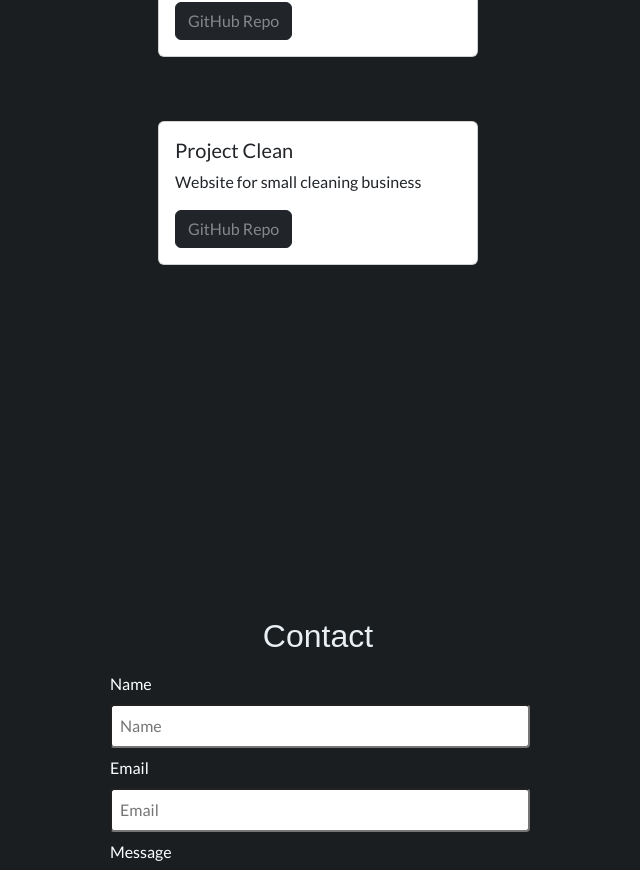
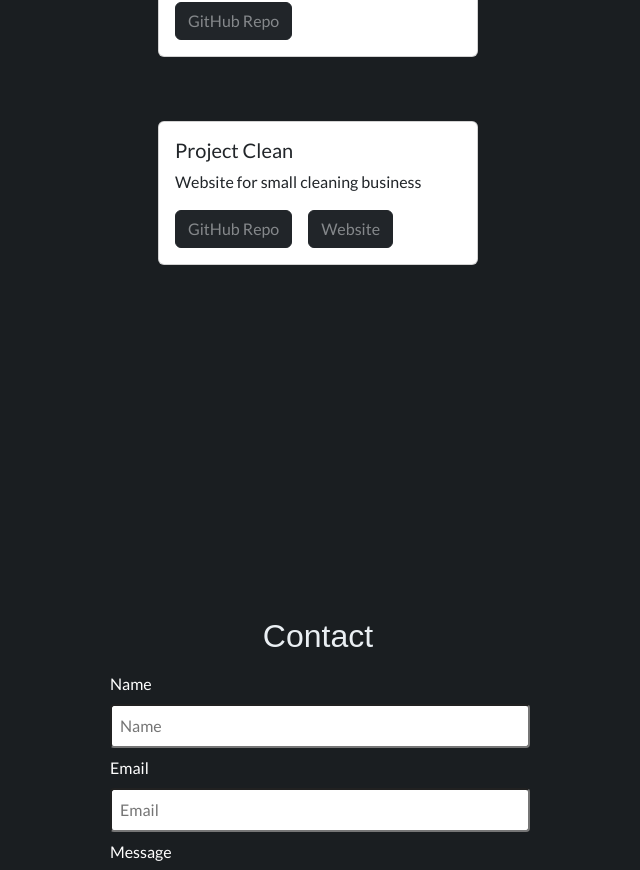
Before and after one commit to jennncho/personal-website, a React (Create React App) app: page / in a window 1280 px wide. Shown: the part 2220-3090 px from the top of the page, without its empty margins (322-962 px from the left). Built offline with nearby package versions, Linux system fonts and the light colour scheme; a web font is replaced by a local one.

Commit message:
padding to buttons:

```diff
--- a/src/CSS/style.css
+++ b/src/CSS/style.css
@@ -235,13 +235,16 @@ a:hover {
   font-family: 'Lato', sans-serif;
 }
 .card:hover{
-  transform: scale(1.05);
+  transform: scale(1.08);
   transition: all 0.3s ease;
 }
 /* .card-img-top {
   height: 100%;
   object-fit:inherit;
 } */
+.website-btn{
+  margin-left: 1em;
+}
 
 @media only screen and (max-width: 980px)  {
   .Projects{
--- a/src/Projects.js
+++ b/src/Projects.js
@@ -17,13 +17,13 @@ const projectList = [
     // image: "/SpineifySS.png",
     github: "https://github.com/Spineify/Spineify-capstone"
   },
-  {
-    title: "Project Clean",
-    description:
-      "Website for small cleaning business",
-    // image: "/SpineifySS.png",
-    github: "https://github.com/Ace-cleaning/project-clean"
-  }
+  // {
+  //   title: "Project Clean",
+  //   description:
+  //     "Website for small cleaning business",
+  //   // image: "/SpineifySS.png",
+  //   github: "https://github.com/Ace-cleaning/project-clean"
+  // }
 ]
 
 const Projects = () => {
@@ -43,6 +43,19 @@ const Projects = () => {
             </Card.Body>
           </Card>
         ))}
+        <Card>
+            {/* <Card.Img variant="top" src={project.image} /> */}
+            <Card.Body>
+              <Card.Title>Project Clean</Card.Title>
+              <Card.Text>Website for small cleaning business</Card.Text>
+              <Button variant="dark" href="https://github.com/Ace-cleaning/project-clean" target="_blank">
+                GitHub Repo
+              </Button>
+              <Button className="website-btn" variant="dark" href="https://project-clean.vercel.app/" target="_blank">
+                Website
+              </Button>
+            </Card.Body>
+          </Card>
       </div>
     </section>
   );
```
